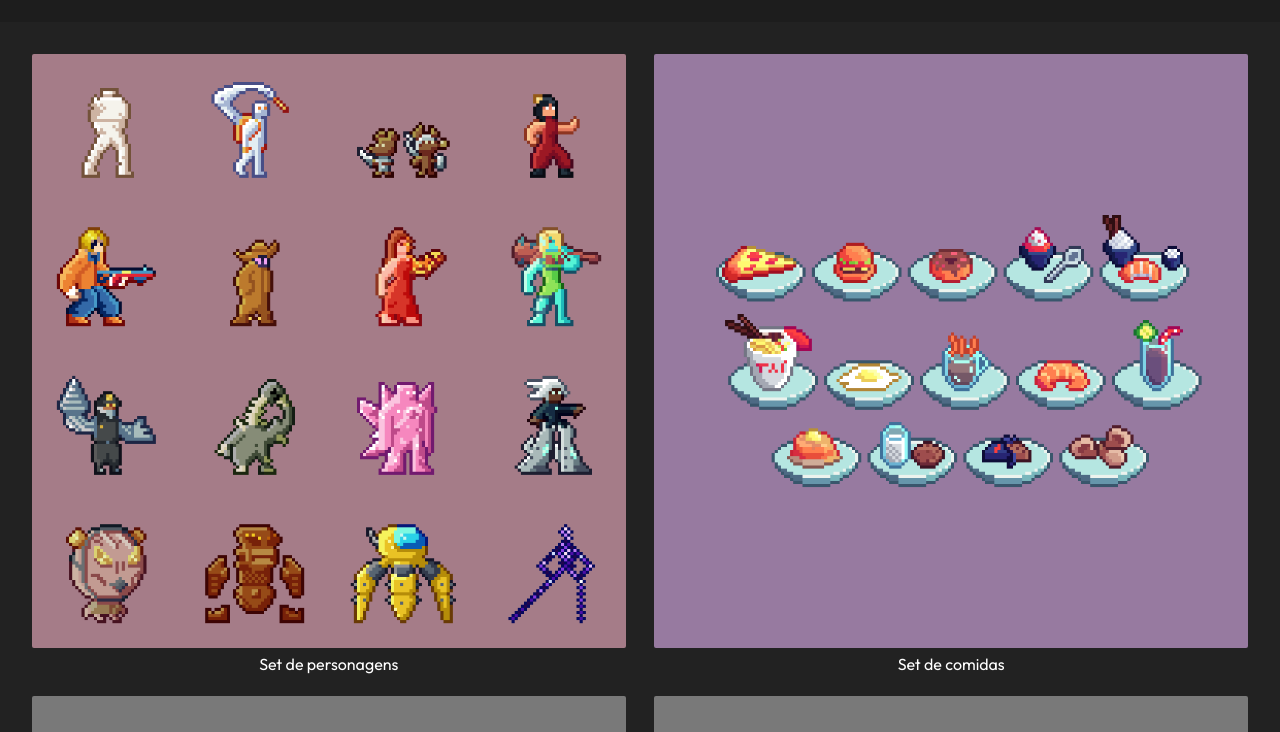
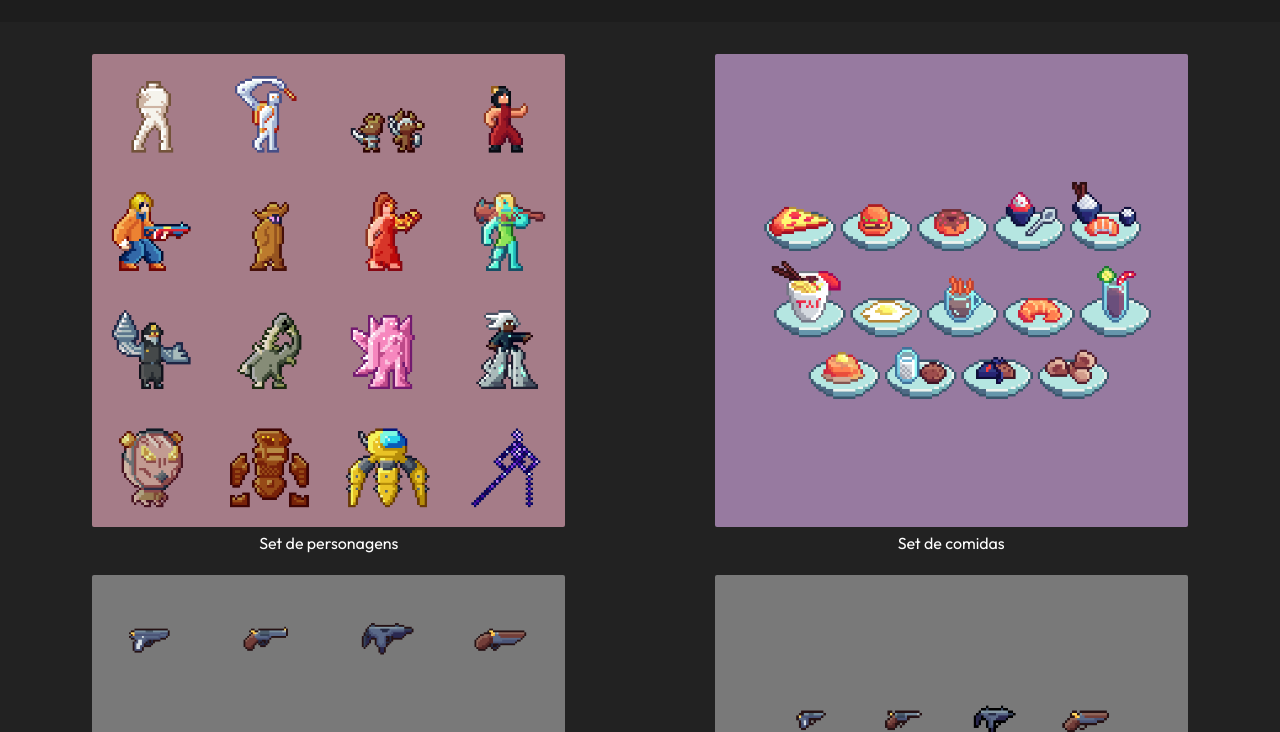
Before and after one commit to JwhnLwnnwn/portfolio, a plain HTML site: page projetos/pixelArt.html in a window 1280 px wide. Shown: the part 68-800 px from the top of the page. Drawn offline with Linux system fonts and the light colour scheme.

Commit message:
Alteração no tamnaho das imagens e correção do header na tela pixel art

```diff
--- a/css-telaInicial/reset.css
+++ b/css-telaInicial/reset.css
@@ -7,15 +7,16 @@
   font-family: "Outfit", "Montserrat", sans-serif;
 }
 
-body { /*Alteração no escopo do body*/
-  width: 100%;
-  height: 100vh;
+body {
+    width: 100%;
+    min-height: 100vh;
 
-  background-color: #222222;
-  color: #ffff; /*Altera a cor do texto*/
-  display: flex; /*Torna todos os elementos dentro em peças flexíveis*/
-  flex-direction: column; /*Ordena verticalmente os elementos (O padrão é horizontal)*/
-  justify-content: space-between; /*Prende o cabeçalho e o rodapé no topo e fundo, o resto fica espaçado igualmente*/
+    background-color: #222222;
+    color: #ffff;
+
+    display: flex;
+    flex-direction: column;
+    justify-content: flex-start;
 }
 
 a {
--- a/css-telaPixelArt/main.css
+++ b/css-telaPixelArt/main.css
@@ -11,7 +11,7 @@ main section .grid-container {
 }
 
 .grid-container .grid img {
-  max-width: 100%;
+  max-width: 80%;
   height: auto;
   display: block;
   border-radius: 8px;
```
